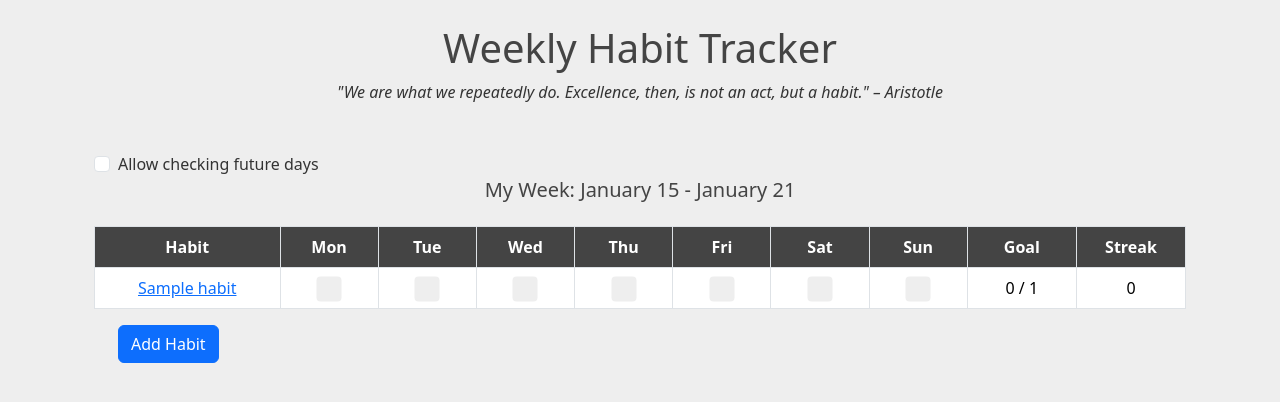
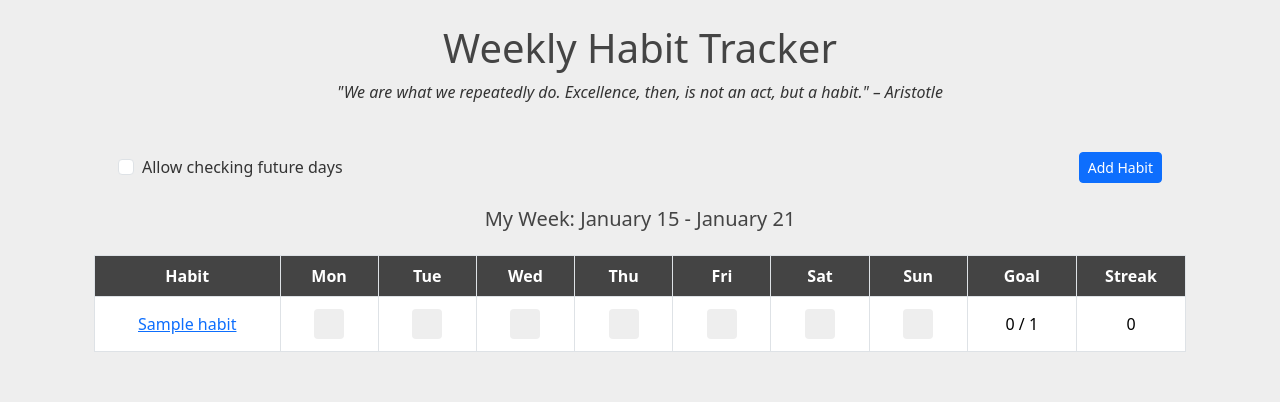
Before and after one commit to ahmetcucar/wellness-workbook, a Django app: page /habits/ in a window 1280 px wide. Shown: the part 56-458 px from the top of the page. Run offline with Django 5.2, Linux system fonts and the light colour scheme; a user stored in the database is signed in; tables that the repository leaves empty hold one stand-in row (values such as "Sample post").

Commit message:
habit ui bigger and better, default page is habit page

```diff
--- a/app/static/app/main.css
+++ b/app/static/app/main.css
@@ -25,7 +25,11 @@ ul {
     color: white;
 }
 
-/* ---------- CUSTOM WIDTHS FOR HABIT TABLE COLUMNS ---------------- */
+/* ---------- HABIT TABLE FORMATTING ---------------- */
+.table td {
+    padding-top: 15px;  /* Increase top padding */
+    padding-bottom: 15px;  /* Increase bottom padding */
+}
 
 .habit-day-col {
     width: 9%;
@@ -65,8 +69,8 @@ ul {
     position: absolute;
     top: 0;
     left: 0;
-    height: 25px;
-    width: 25px;
+    height: 30px;
+    width: 30px;
     background-color: #eee;
     border-radius: 4px;
     /* Centering the checkmark */
@@ -94,11 +98,14 @@ ul {
 }
 
 .custom-checkbox .checkmark:after {
-    left: 9px;
-    top: 5px;
-    width: 7px;
-    height: 14px;
+    content: "";
+    position: absolute;
+    display: none;
+    left: 50%;
+    top: 50%;
+    width: 8px;  /* Adjust the width of the checkmark */
+    height: 15px;  /* Adjust the height of the checkmark */
     border: solid white;
     border-width: 0 3px 3px 0;
-    transform: rotate(45deg);
+    transform: translate(-50%, -50%) rotate(45deg);
 }
--- a/app/templates/app/habits.html
+++ b/app/templates/app/habits.html
@@ -9,15 +9,27 @@
             "We are what we repeatedly do. Excellence, then, is not an act, but a habit." – Aristotle
         </em></p>
 
-        {% if habits %}
-        <!-- checkbox to signify if user wants to allow checking future days -->
-        <div class="form-check mt-4">
-            <input class="form-check-input" type="checkbox" value="" id="allow-future-days">
-            <label class="form-check-label" for="allow-future-days">
-                Allow checking future days
-            </label>
+        {% if not habits%}
+        <!-- add habit -->
+        <div class="text-center">
+            <a href="{% url 'habit-create' %}" class="btn btn-primary btn-lg">Add Your First Habit!</a>
         </div>
 
+        {% else %}
+        <div class="d-flex justify-content-between align-items-center mb-4">
+            <!-- Checkbox to allow checking future days -->
+            <div class="form-check ms-4">
+                <input class="form-check-input" type="checkbox" value="" id="allow-future-days">
+                <label class="form-check-label" for="allow-future-days">
+                    Allow checking future days
+                </label>
+            </div>
+
+            <!-- Create Habit Button -->
+            <div>
+                <a href="{% url 'habit-create' %}" class="btn btn-primary btn-sm me-4">Add Habit</a>
+            </div>
+        </div>
         <!-- Week Desc. -->
         <h5 class="text-center mb-4">My Week: {{ start_of_week|date:"F j" }} - {{ end_of_week|date:"F j" }}</h5>
 
@@ -67,12 +79,6 @@
             </table>
         </div>
         {% endif %}
-
-        <!-- Create Habit Button -->
-        <div class="ms-4">
-            <a href="{% url 'habit-create' %}" class="btn btn-primary">Add Habit</a>
-        </div>
-
     </div>
 
 
--- a/app/views.py
+++ b/app/views.py
@@ -13,7 +13,7 @@ import json
 @login_required
 def home(request):
     # reroute to journals page
-    return redirect('app-journals')
+    return redirect('app-habits')
 
 
 
```
